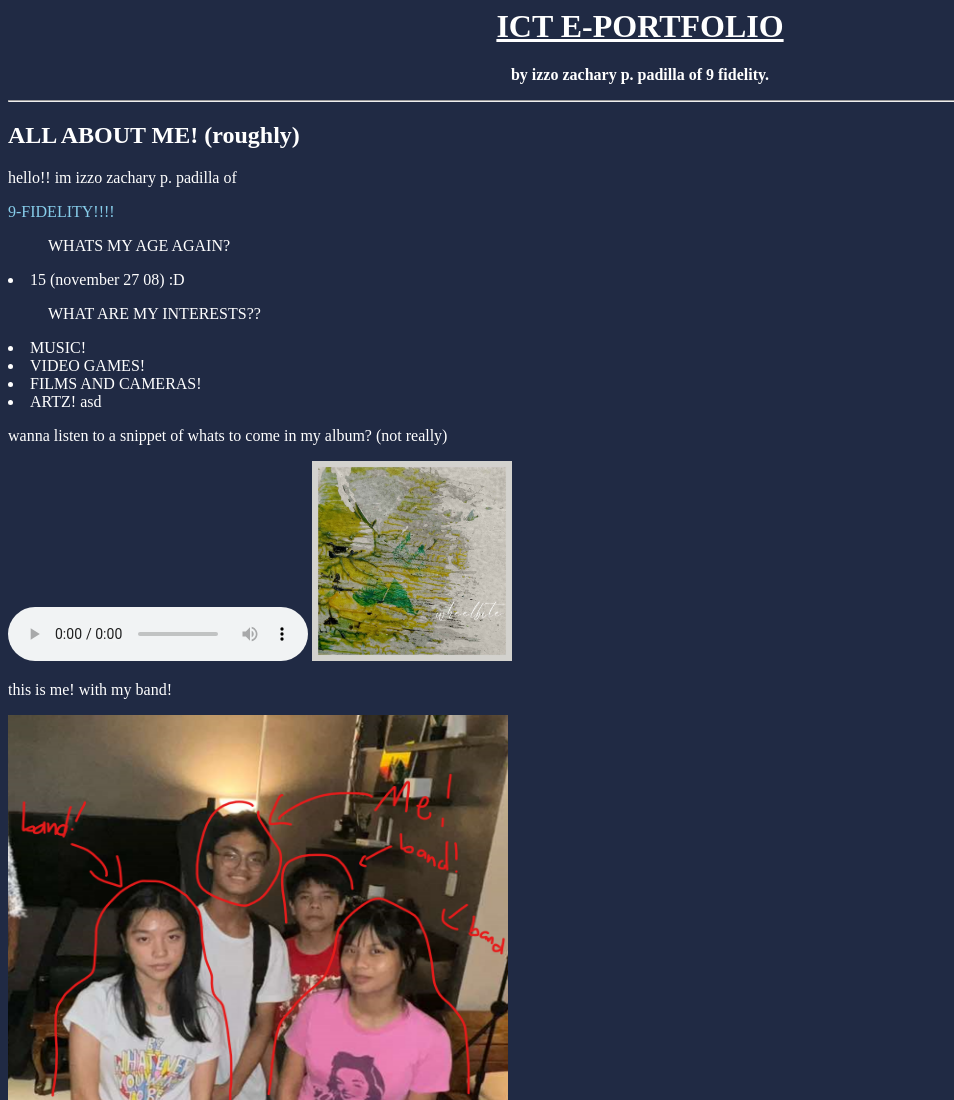
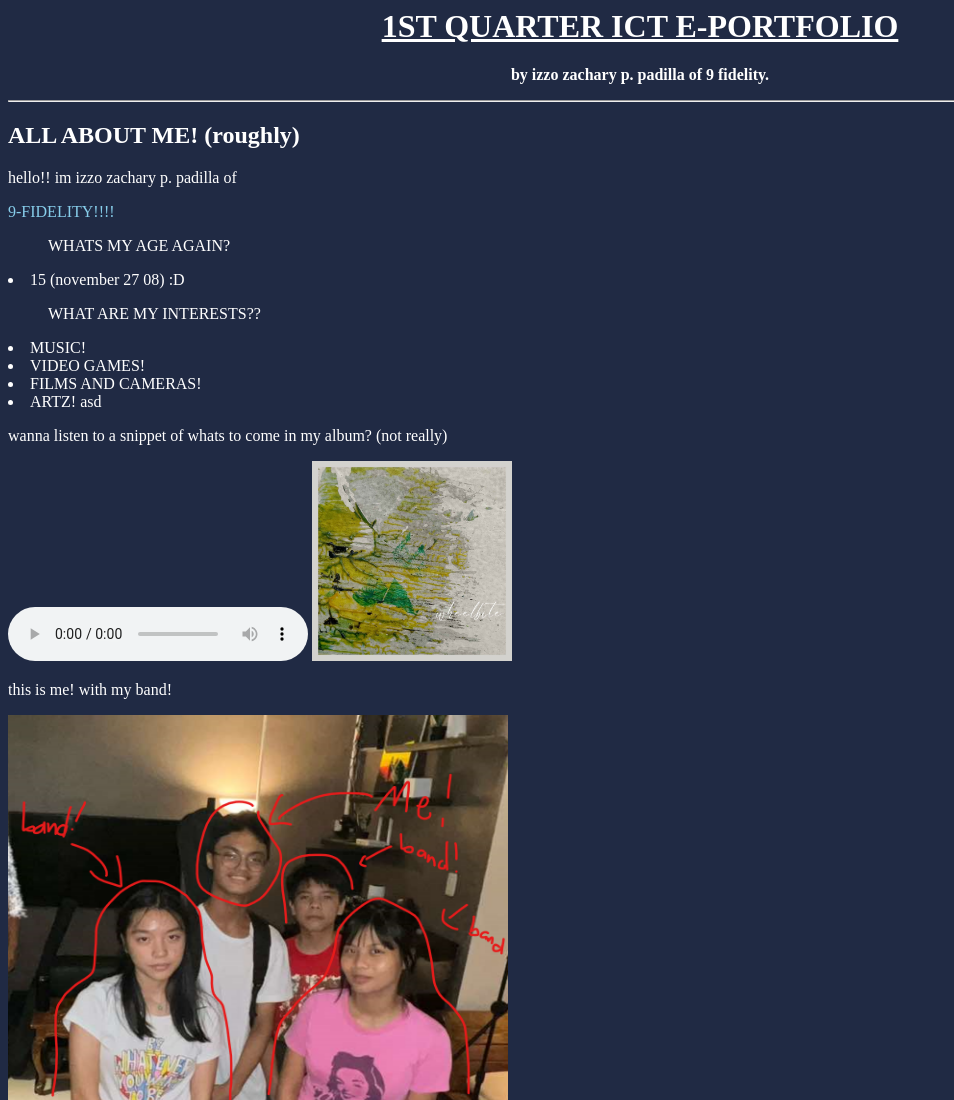
Before and after one commit to izzopadilla/IzzoPadillaICTPORTFOLIO, a plain HTML site: page index.html in a window 1280 px wide. Shown: the top 1100 px of the page, without its empty margins (0-954 px from the left). Drawn offline with Linux system fonts and the light colour scheme.

Commit message:
Update index.html

```diff
--- a/index.html
+++ b/index.html
@@ -1,6 +1,6 @@
 <html>
 <body style="background-color:#202A44;color:white";>
-<h1 style="color:white;text-align:center;"> <u> ICT E-PORTFOLIO </u> </h1>
+<h1 style="color:white;text-align:center;"> <u> 1ST QUARTER ICT E-PORTFOLIO </u> </h1>
 <p style="color:white;text-align:center;"> <b> by izzo zachary p. padilla of 9 fidelity. </b> </p>
 <hr>
 <h2> ALL ABOUT ME! (roughly) </h2>
```
